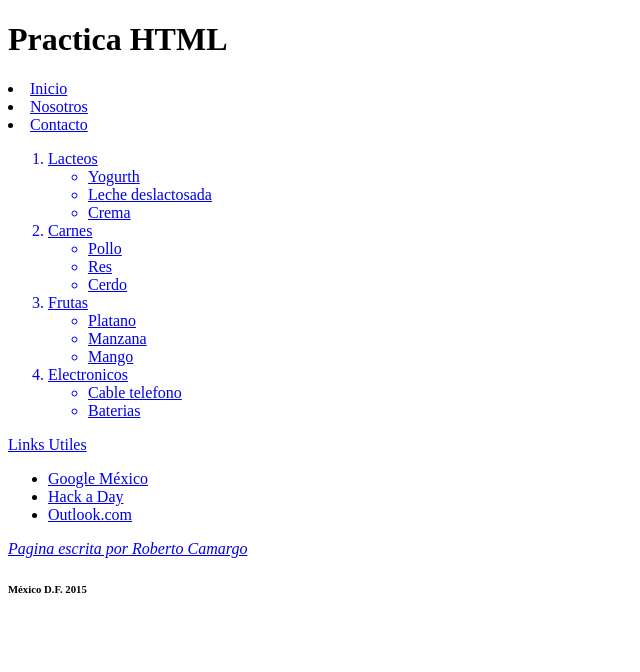
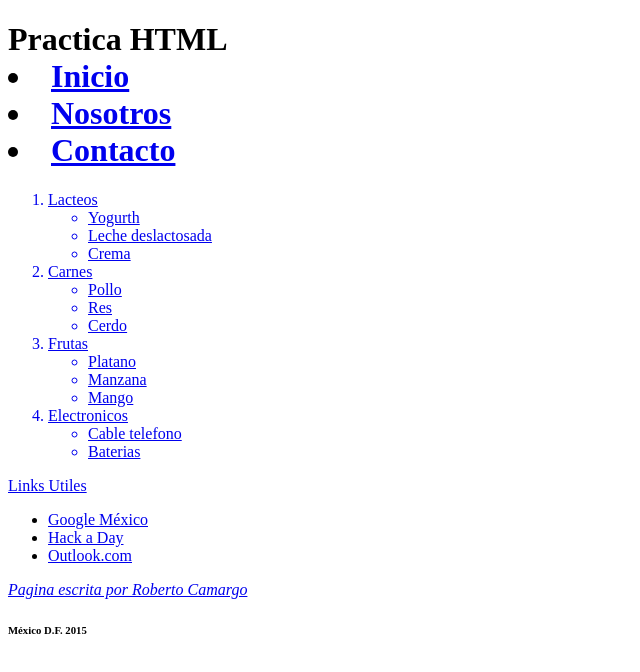
Before and after one commit to robEaGL/Practica-de-listas, a plain HTML site: page index.html in a window 1280 px wide. Shown: the whole page, without its empty margins (0-640 px from the left). Drawn offline with Linux system fonts and the light colour scheme.

Commit message:
prueba y error

```diff
--- a/index.html
+++ b/index.html
@@ -8,10 +8,11 @@
 	<body>
 		<!-- modificado 21/oct/2015 -->
 		<header>
-			<h1>Practica HTML</h1>
-				<li><link><a href="index.html">Inicio</link></li>
-				<li><link><a href="nosotros.html">Nosotros</link></li>
-				<li><link><a href="contacto.html">Contacto</link></li>
+			<h1>Practica HTML
+				<li><link><a href="./index.html">Inicio</link></li>
+				<li><link><a href="./nosotros.html">Nosotros</link></li>
+				<li><link><a href="./contact.html">Contacto</link></li>
+			</li>
 		</header>
 		<main>
 			<section>
```
